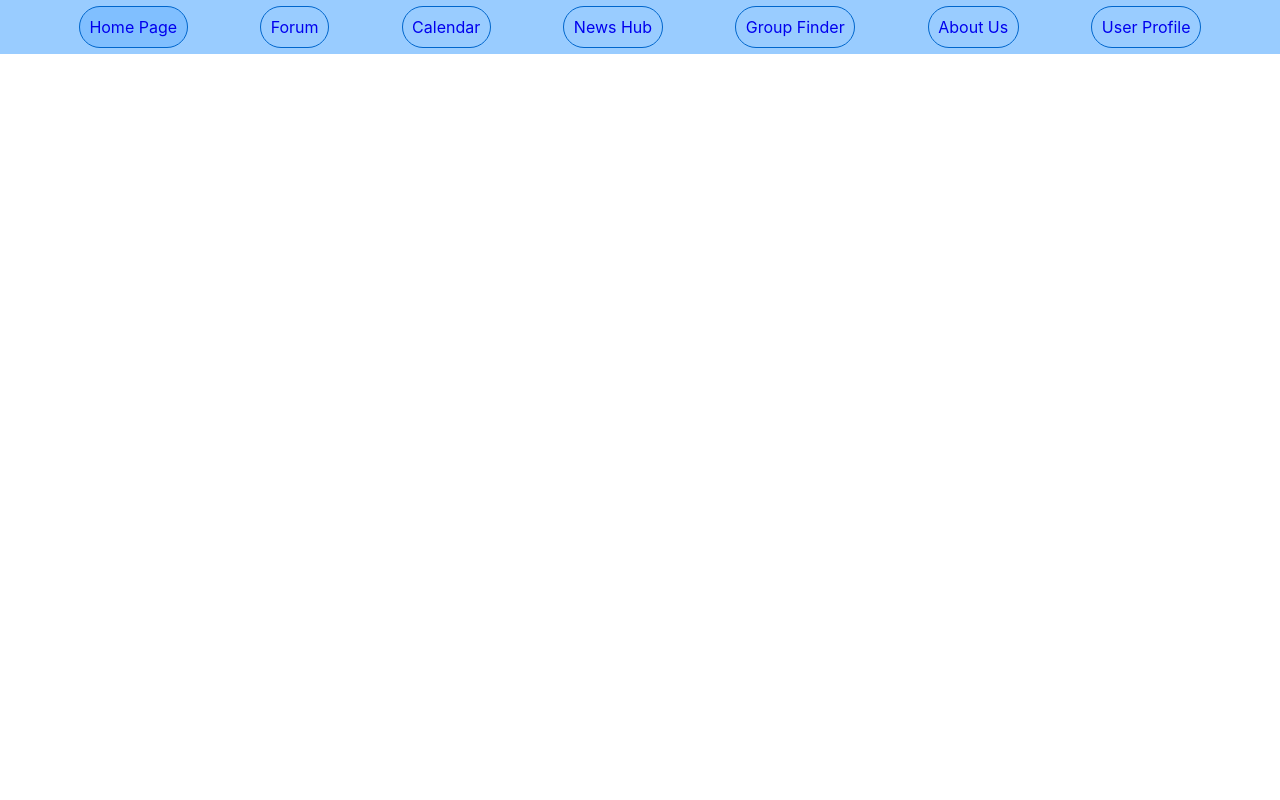
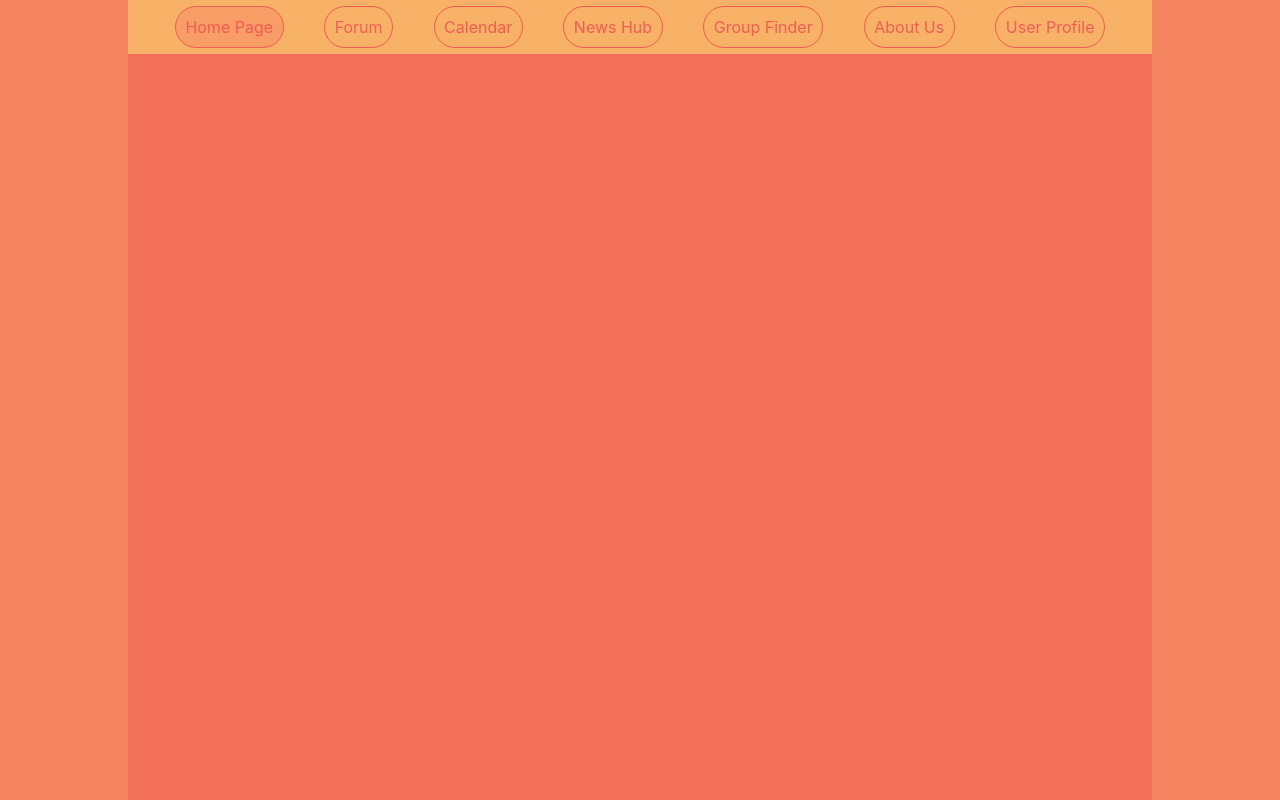
Before and after one commit to ParkerNGore/community-website, a React (Create React App) app: page /home-page in a window 1280 px wide. Built offline with nearby package versions, Linux system fonts and the light colour scheme; the HTML template or start-up script is replaced by a standard one.

Commit message:
Added more colors and made body the size of the page

```diff
--- a/src/App.css
+++ b/src/App.css
@@ -1,38 +1,11 @@
 .App {
-  text-align: center;
+  display: flex;
+  justify-content: center;
+  background-color: #f4845f;
 }
 
-.App-logo {
-  height: 40vmin;
-  pointer-events: none;
+.page-background {
+  width: 80%;
+  min-height: 100vh;
+  background-color: #f27059;
 }
-
-@media (prefers-reduced-motion: no-preference) {
-  .App-logo {
-    animation: App-logo-spin infinite 20s linear;
-  }
-}
-
-.App-header {
-  background-color: #282c34;
-  min-height: 100vh;
-  display: flex;
-  flex-direction: column;
-  align-items: center;
-  justify-content: center;
-  font-size: calc(10px + 2vmin);
-  color: white;
-}
-
-.App-link {
-  color: #61dafb;
-}
-
-@keyframes App-logo-spin {
-  from {
-    transform: rotate(0deg);
-  }
-  to {
-    transform: rotate(360deg);
-  }
-}
--- a/src/App.js
+++ b/src/App.js
@@ -7,6 +7,7 @@ import NavigationBar from "./components/navigation/NavigationBar";
 function App() {
   return (
     <div className="App">
+      <div className="page-background">
         <Router>
           <Route path="/">
             <NavigationBar />
@@ -21,6 +22,7 @@ function App() {
           </Route>
         </Router>
       </div>
+    </div>
   );
 }
 
--- a/src/components/navigation/NavigationBar.css
+++ b/src/components/navigation/NavigationBar.css
@@ -3,11 +3,11 @@ Used to create css variables. Explained here:
 https://www.w3schools.com/css/css3_variables.asp
 */
 :root {
-  --highlight-color: #80bfff;
+  --highlight-color: #f79d65;
 }
 
 nav {
-  background-color: #99ccff;
+  background-color: #f7b267;
   display: flex;
   justify-content: space-evenly;
   padding: 0.4rem;
@@ -15,14 +15,15 @@ nav {
 
 nav > a {
   padding: 0.6rem;
-  border: 1px solid #0066cc;
+  border: 1px solid #f25c54;
   border-radius: 10rem;
   text-decoration: none;
+  color: #f25c54;
 }
 
 nav > a:hover {
   background-color: var(--highlight-color);
-  color: #3232f1;
+  color: #f25c54;
 }
 
 .nav-link-active {
```
Lines whose indentation alone changed are shown as unchanged.
